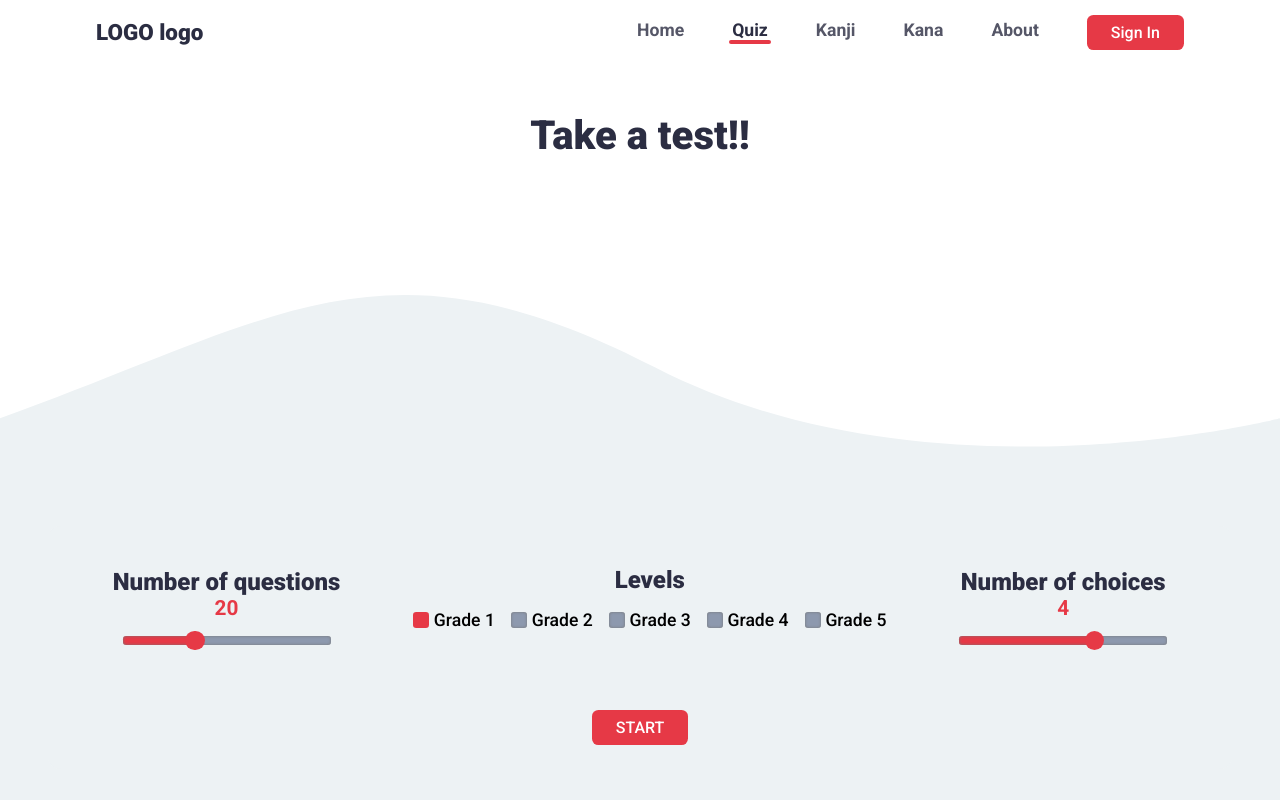
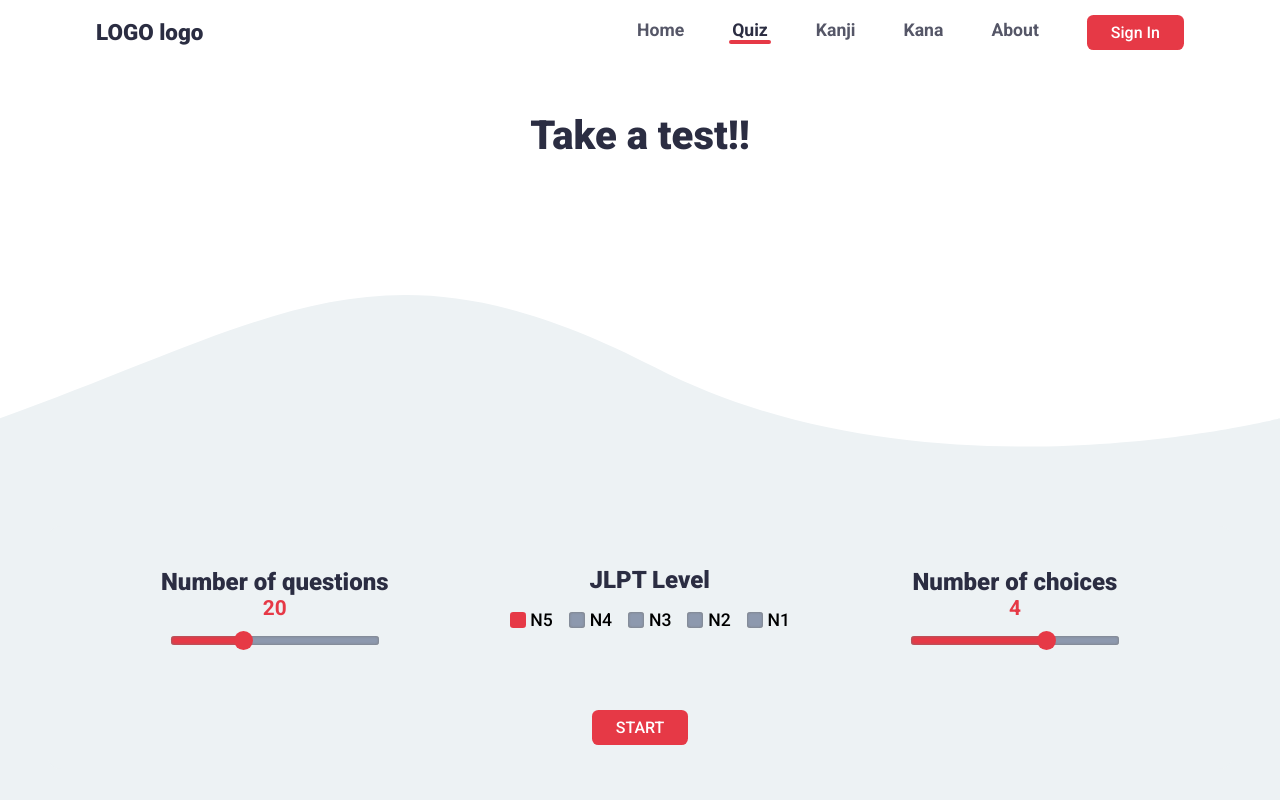
Before and after one commit to jorgebef/kanjistudy-client, a React (Create React App) app: page /quiz in a window 1280 px wide. Shown: the top 800 px of the page. Built offline with nearby package versions, Linux system fonts and the light colour scheme; a web font is replaced by a local one.

Commit message:
clean up and remove console.logs :)

```diff
--- a/src/components/LevelSelect/index.tsx
+++ b/src/components/LevelSelect/index.tsx
@@ -8,7 +8,6 @@ type LevelSelectorProps = {
 
 const LevelSelect = ({ grade, setGrade }: LevelSelectorProps) => {
   const updateLevel = (e: React.ChangeEvent<HTMLInputElement>) => {
-    console.log('updating grade array!!!!!!!!!!!!!!...')
     const val: number = Number(e.currentTarget.value)
     const checked: boolean = e.currentTarget.checked
     let newGrade: typeof grade
@@ -17,7 +16,6 @@ const LevelSelect = ({ grade, setGrade }: LevelSelectorProps) => {
     } else {
       newGrade = checked ? [...grade, val] : grade.filter(v => v !== val)
     }
-    console.log(newGrade)
     // De-duplicate grades from the array
     const uniqueGradeArr = [...Array.from(new Set(newGrade))]
     setGrade(uniqueGradeArr == [] ? null : uniqueGradeArr)
@@ -26,11 +24,14 @@ const LevelSelect = ({ grade, setGrade }: LevelSelectorProps) => {
 
   return (
     <S.Wrapper>
-      <Title fontSize='sm'>Levels</Title>
+      <Title fontSize='sm'>JLPT Level</Title>
       <div className='checkbox-cont'>
         {Array(5)
           .fill(null)
           .map((_, i) => {
+            const N = 5 - i
+          // API only fetches based on Grades, from 1 to 5
+          // I prefer naming as JLPT levels, from N5 to N1
             i++
             return (
               <label key={i}>
@@ -39,7 +40,7 @@ const LevelSelect = ({ grade, setGrade }: LevelSelectorProps) => {
                   value={i}
                   onChange={updateLevel}
                 />
-                Grade {i}
+                N{N}
               </label>
             )
           })}
--- a/src/components/QuizSelector/index.tsx
+++ b/src/components/QuizSelector/index.tsx
@@ -24,8 +24,6 @@ export const QuizSelector: React.FC = () => {
       return
     }
     setQuiz(true)
-    console.log('Quiz: ' + quiz)
-    console.log(grade)
   }
 
   return (
```
